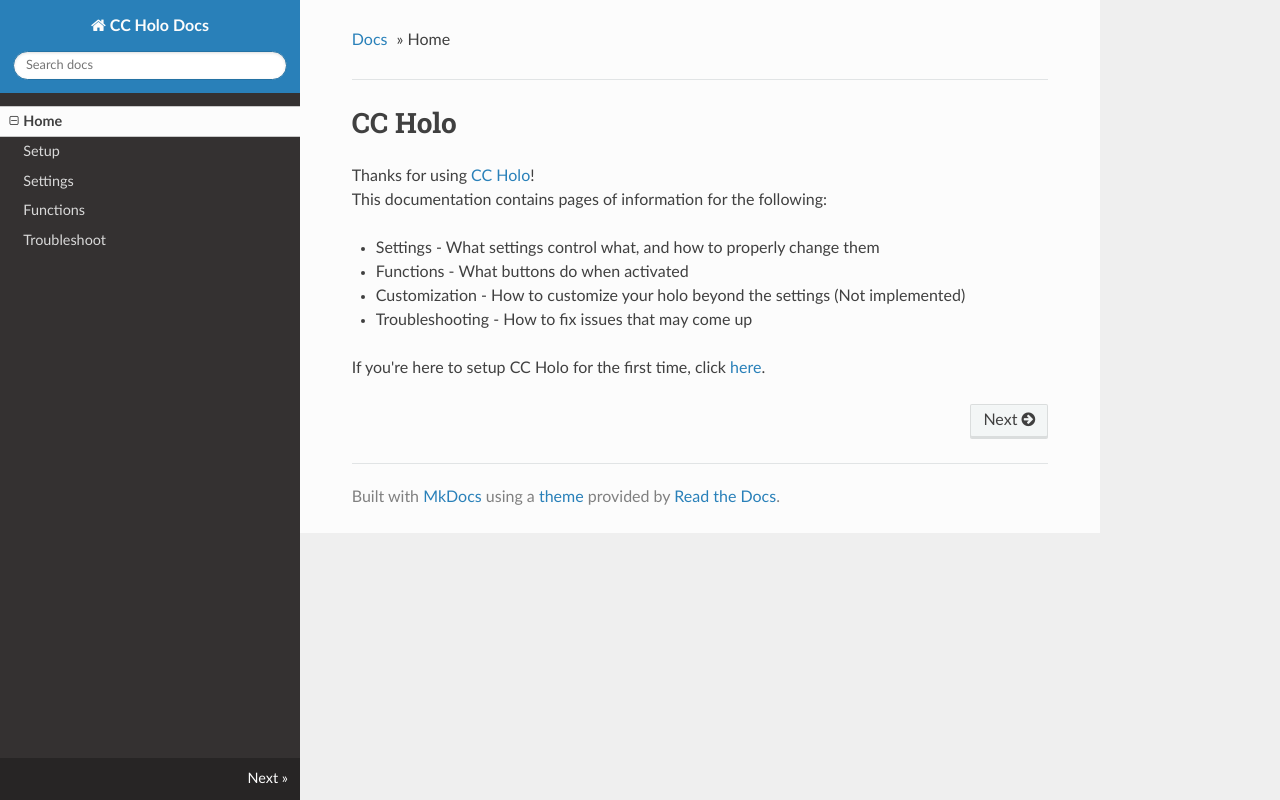
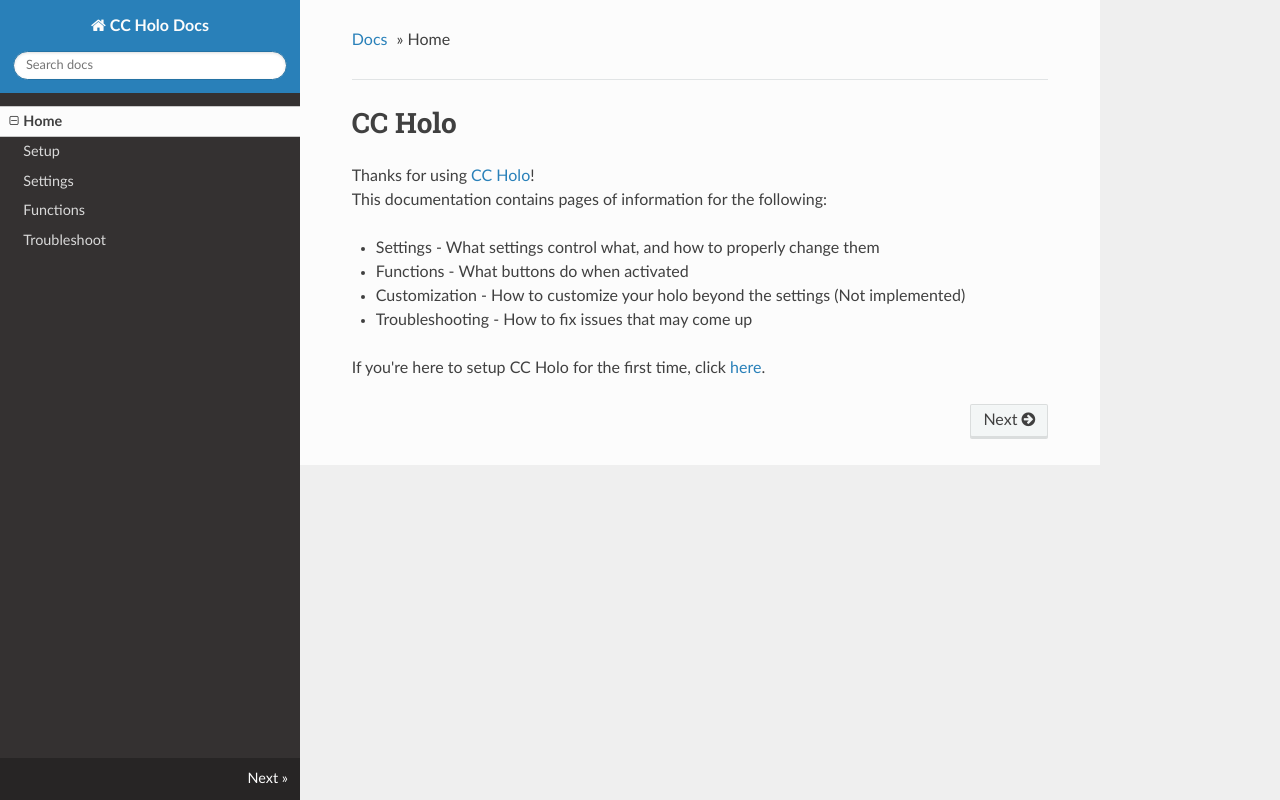
Before and after one commit to Auriosi/auriosi.github.io, a plain HTML site: page index.html in a window 1280 px wide. Drawn offline with nearby package versions, Linux system fonts and the light colour scheme.

Commit message:
Update index.html

```diff
--- a/index.html
+++ b/index.html
@@ -123,17 +123,6 @@
 
     </div>
 
-
-  <hr/>
-
-  <div role="contentinfo">
-    <!-- Copyright etc -->
-
-  </div>
-
-  Built with <a href="https://www.mkdocs.org/">MkDocs</a> using a <a href="https://github.com/snide/sphinx_rtd_theme">theme</a> provided by <a href="https://readthedocs.org">Read the Docs</a>.
-</footer>
-
         </div>
       </div>
 
```
